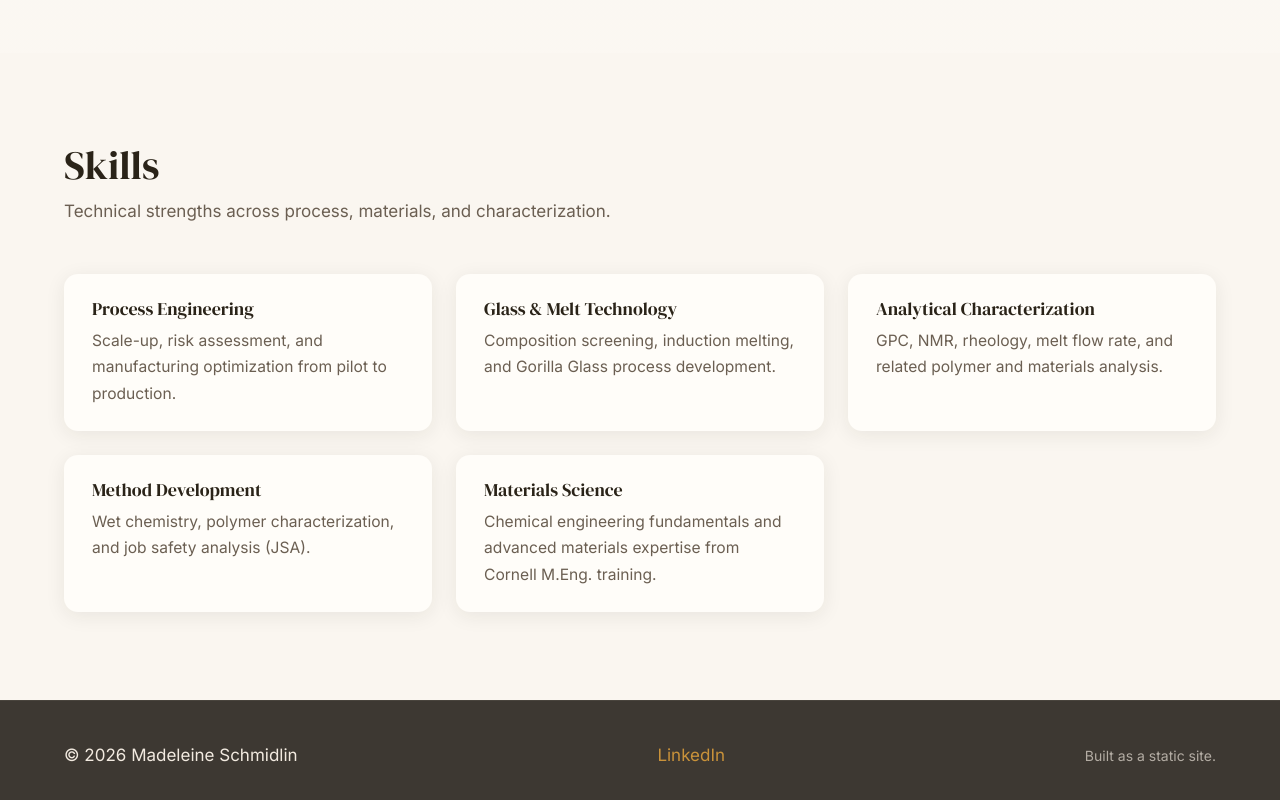
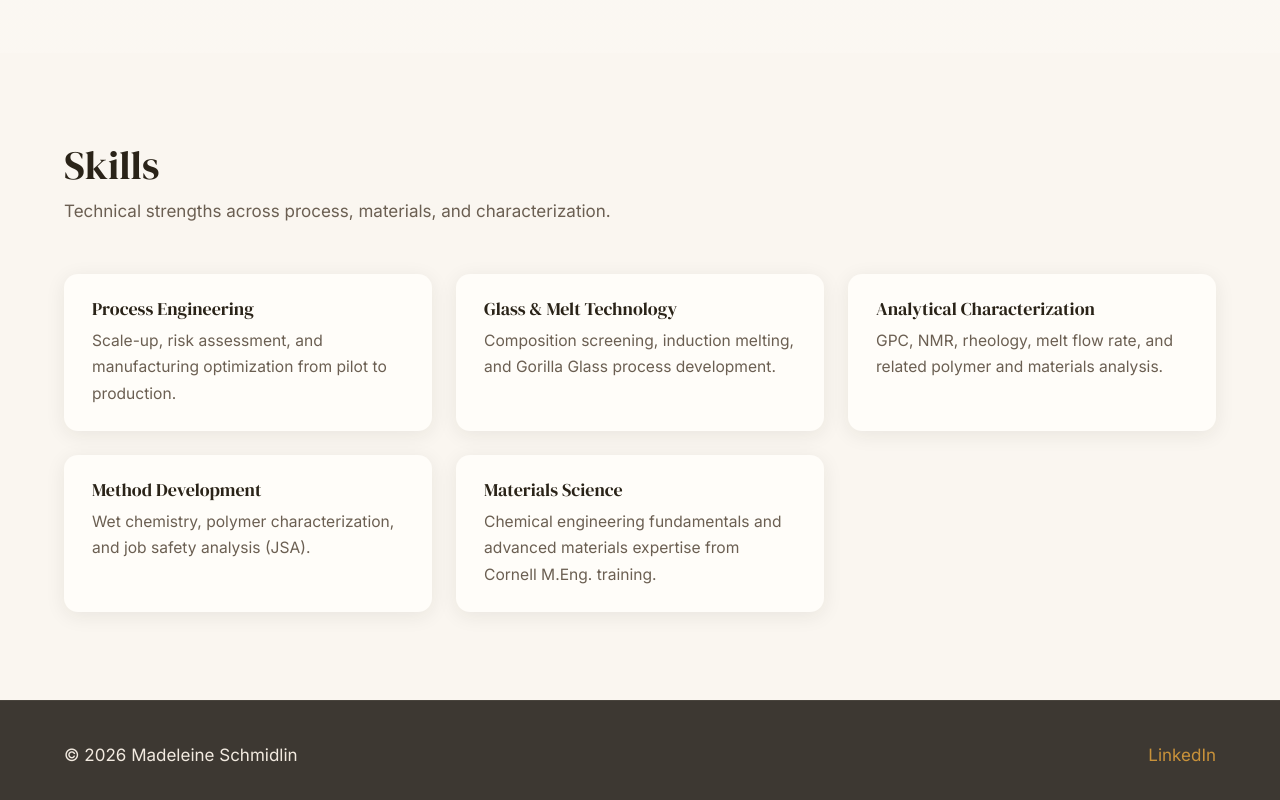
Before and after one commit to mschmidlin1/madeleine-portfolio, a website: page index.html in a window 1280 px wide. Shown: the part 2819-3619 px from the top of the page. Drawn offline with Linux system fonts and the light colour scheme.

Commit message:
removed static thing

```diff
--- a/index.html
+++ b/index.html
@@ -248,7 +248,6 @@
             LinkedIn
           </a>
         </p>
-        <p class="footer-note">Built as a static site.</p>
       </div>
     </footer>
 
--- a/styles.css
+++ b/styles.css
@@ -508,11 +508,6 @@ a:hover {
   text-underline-offset: 3px;
 }
 
-.footer-note {
-  font-size: 0.875rem;
-  opacity: 0.65;
-}
-
 @media (max-width: 768px) {
   .nav-toggle {
     display: flex;
```
